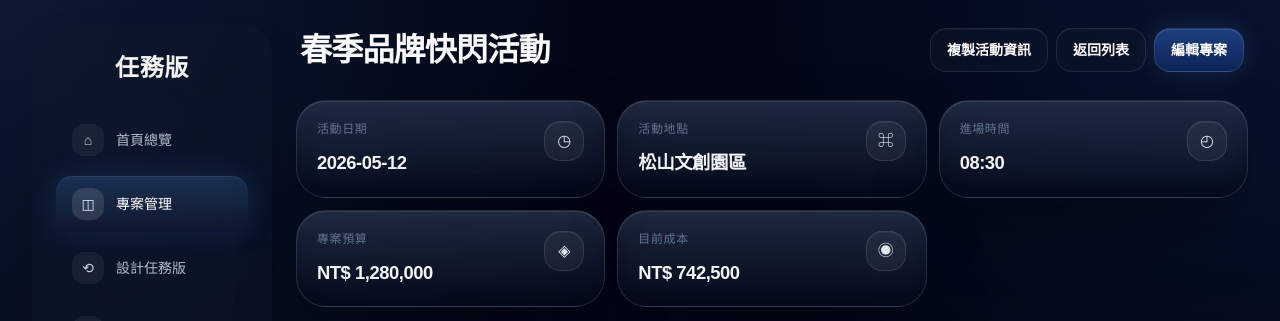
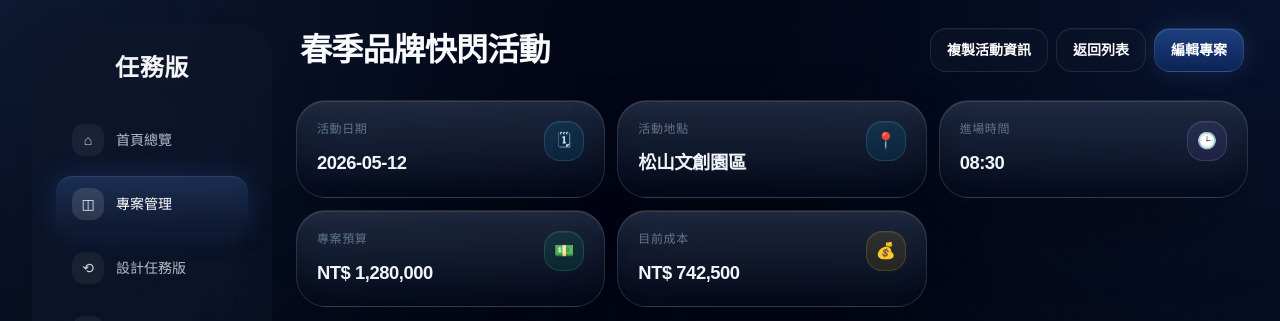
Before and after one commit to willy841/projectflow, a Next.js app in the folder project-mgmt/: page /blueprints/project-detail-v1 in a window 1280 px wide. Shown: the top 321 px of the page. Built offline with nearby package versions, Linux system fonts and the light colour scheme.

Commit message:
style: unify summary card icons into a cohesive system

```diff
--- a/project-mgmt/src/app/blueprints/project-detail-v1/page.tsx
+++ b/project-mgmt/src/app/blueprints/project-detail-v1/page.tsx
@@ -1,10 +1,10 @@
 export default function ProjectDetailBlueprintV1Page() {
   const summaryItems = [
-    { label: '活動日期', value: '2026-05-12', icon: '◷' },
-    { label: '活動地點', value: '松山文創園區', icon: '⌘' },
-    { label: '進場時間', value: '08:30', icon: '◴' },
-    { label: '專案預算', value: 'NT$ 1,280,000', icon: '◈' },
-    { label: '目前成本', value: 'NT$ 742,500', icon: '◉' },
+    { label: '活動日期', value: '2026-05-12', icon: '🗓', iconTone: 'blue' },
+    { label: '活動地點', value: '松山文創園區', icon: '📍', iconTone: 'blue' },
+    { label: '進場時間', value: '08:30', icon: '🕒', iconTone: 'violet' },
+    { label: '專案預算', value: 'NT$ 1,280,000', icon: '💵', iconTone: 'emerald' },
+    { label: '目前成本', value: 'NT$ 742,500', icon: '💰', iconTone: 'amber' },
   ];
 
   const infoItems = [
@@ -122,7 +122,17 @@ export default function ProjectDetailBlueprintV1Page() {
                     <p className="text-xs font-medium uppercase tracking-wider text-slate-500">{item.label}</p>
                     <p className="mt-3 text-[1.15rem] font-semibold tracking-tight text-slate-100">{item.value}</p>
                   </div>
-                  <span className="inline-flex h-10 w-10 shrink-0 items-center justify-center rounded-2xl border border-white/10 bg-white/[0.05] text-base text-slate-200 shadow-[inset_0_1px_0_rgba(255,255,255,0.06)]">
+                  <span
+                    className={`inline-flex h-10 w-10 shrink-0 items-center justify-center rounded-2xl border text-base shadow-[inset_0_1px_0_rgba(255,255,255,0.06)] ${
+                      item.iconTone === 'emerald'
+                        ? 'border-emerald-300/16 bg-emerald-400/10 text-emerald-200'
+                        : item.iconTone === 'amber'
+                          ? 'border-amber-300/16 bg-amber-400/10 text-amber-200'
+                          : item.iconTone === 'violet'
+                            ? 'border-violet-300/16 bg-violet-400/10 text-violet-200'
+                            : 'border-sky-300/16 bg-sky-400/10 text-sky-200'
+                    }`}
+                  >
                     {item.icon}
                   </span>
                 </div>
```
